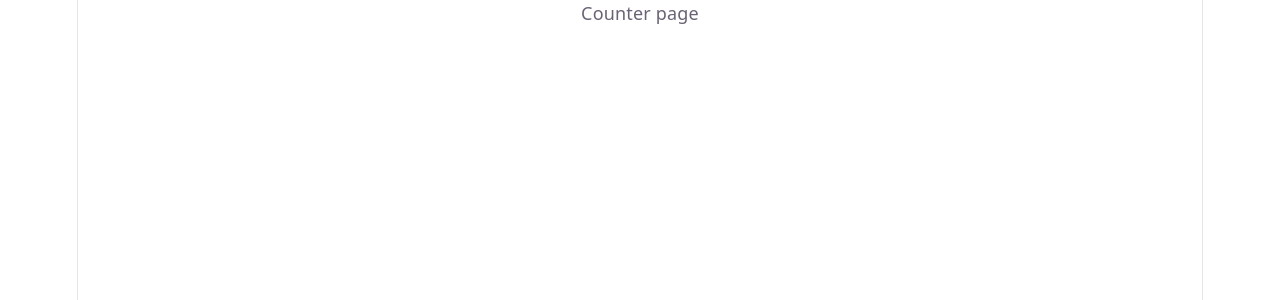
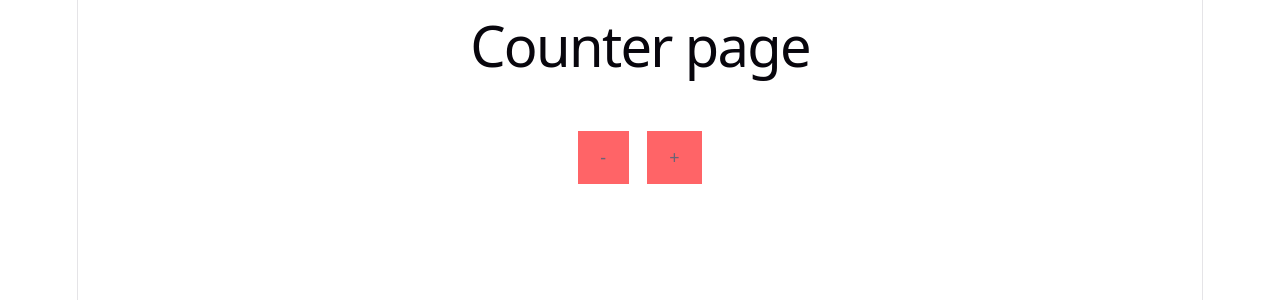
Before and after one commit to iToussaint/learn-redux, a React (Vite) app: page /counter in a window 1280 px wide. Shown: the top 300 px of the page. Built offline with nearby package versions, Linux system fonts and the light colour scheme.

Commit message:
feat: implement counter functionality with increment and decrement buttons

```diff
--- a/src/features/counter/counter.page.tsx
+++ b/src/features/counter/counter.page.tsx
@@ -1,5 +1,35 @@
+import { useDispatch, useSelector } from "react-redux";
+import { decrement, increment } from "./counter.slice";
+
 function CounterPage() {
-  return <>Counter page</>;
+  const count = useSelector((state) => state.counter.count);
+  const dispatch = useDispatch();
+  return (
+    <>
+      <h1> Counter page</h1>
+
+      <p className="text-white text-3xl">{count}</p>
+
+      <div className="space-x-4">
+        <button
+          className="bg-red-400 py-3 px-5"
+          onClick={() => {
+            dispatch(decrement());
+          }}
+        >
+          -
+        </button>
+        <button
+          className="bg-red-400 py-3 px-5"
+          onClick={() => {
+            dispatch(increment());
+          }}
+        >
+          +
+        </button>
+      </div>
+    </>
+  );
 }
 
 export default CounterPage;
--- a/src/features/counter/counter.slice.ts
+++ b/src/features/counter/counter.slice.ts
@@ -1,5 +1,4 @@
 import { createSlice } from "@reduxjs/toolkit";
-import { count } from "console";
 
 const initialState = {
   count: 0,
--- a/src/features/counter/index.ts
+++ b/src/features/counter/index.ts
@@ -1 +1,2 @@
 export { default as CounterPage } from "./counter.page";
+export * from "./counter.slice";
```
Also changed, not shown: src/features/counter/page.tsx (deleted).
